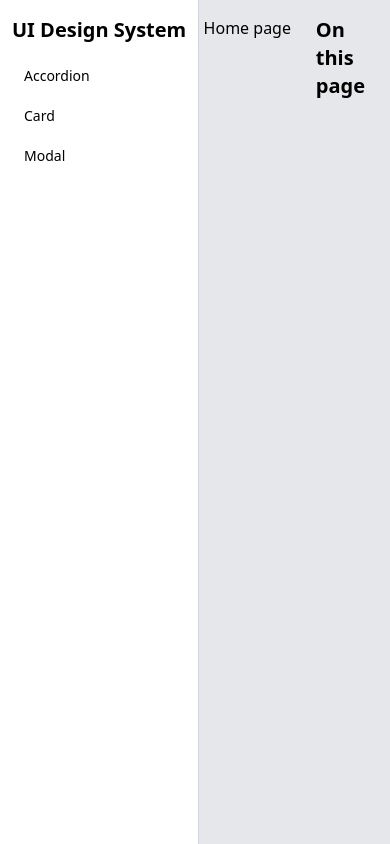
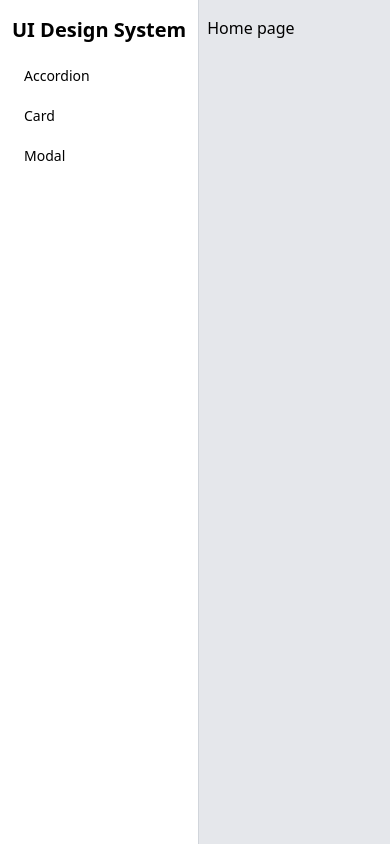
Before and after one commit to diegosalasmartinez/ui, a Next.js app: page / in a window 390 px wide. Built offline with nearby package versions, Linux system fonts and the light colour scheme.

Commit message:
Make quick nav responsive

```diff
--- a/components/layout/QuickNav.tsx
+++ b/components/layout/QuickNav.tsx
@@ -1,5 +1,5 @@
-import { QuickNavInterface, QuickNavSectionInterface } from '@/interfaces/QuickNav'
 import Link from 'next/link'
+import { QuickNavSectionInterface } from '@/interfaces/QuickNav'
 
 interface QuickNavProps {
   nav?: QuickNavSectionInterface[]
@@ -7,7 +7,7 @@ interface QuickNavProps {
 
 export default function QuickNav({ nav }: QuickNavProps) {
   return (
-    <div className='w-64 bg-gray-200 py-4 px-3'>
+    <div className='hidden w-64 bg-gray-200 py-4 px-3 xl:flex xl:flex-col'>
       <h3 className='text-xl font-semibold dark:text-white'>On this page</h3>
       {nav?.map((item) => (
         <ul className='pt-2' key={item.title}>
```
